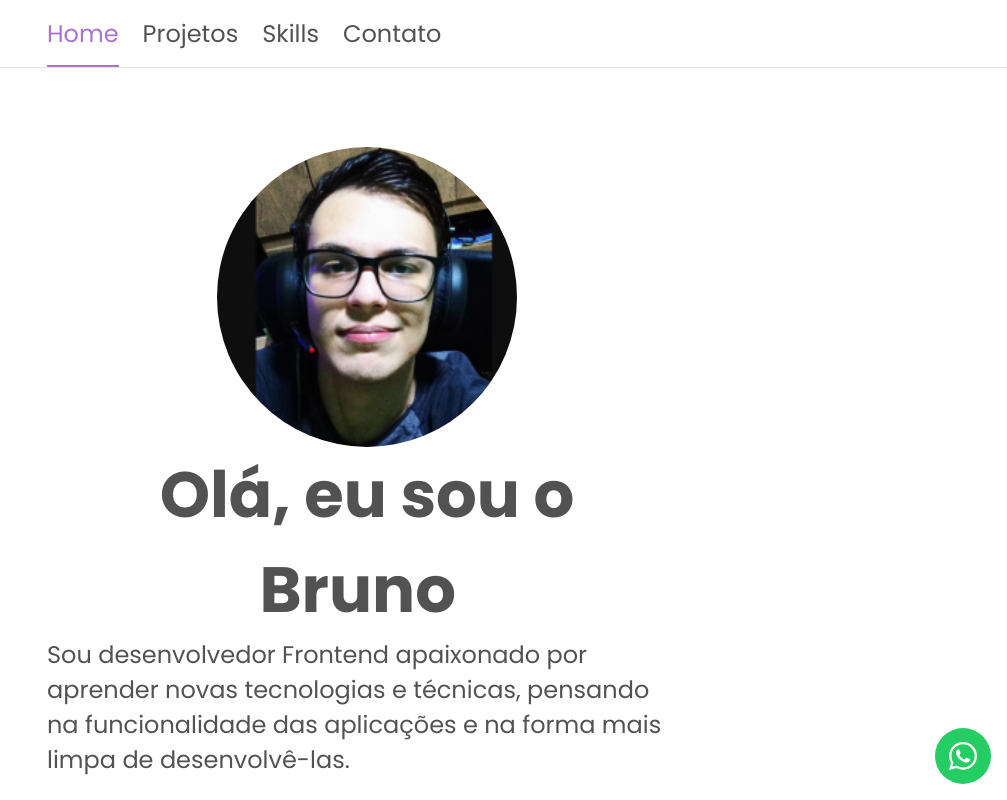
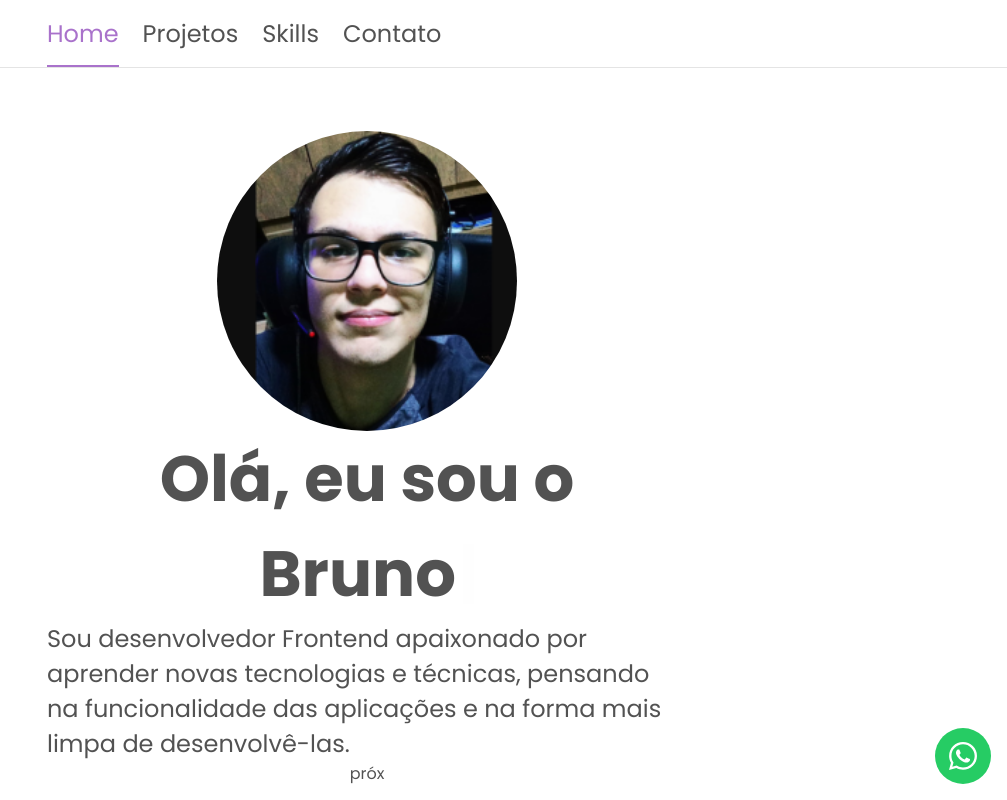
Before and after one commit to BrunoVigel/vercelportfolio, a Next.js app: page / in a window 1280 px wide. Shown: the top 800 px of the page, without its empty margins (273-1280 px from the left). Built offline with nearby package versions, Linux system fonts and the light colour scheme.

Commit message:
progressbar

```diff
--- a/package.json
+++ b/package.json
@@ -10,6 +10,7 @@
   },
   "dependencies": {
     "next": "12.1.6",
+    "nextjs-progressbar": "^0.0.14",
     "react": "18.1.0",
     "react-dom": "18.1.0",
     "react-icons": "^4.4.0",
--- a/src/pages/_app.tsx
+++ b/src/pages/_app.tsx
@@ -7,6 +7,7 @@ import { useState } from 'react'
 import Footer from '../components/Footer'
 import { useRouter } from 'next/router'
 import { ContactBnt } from '../components/ContactBtn'
+import NextNProgress from 'nextjs-progressbar';
 
 Modal.setAppElement('#__next')
 
@@ -27,9 +28,11 @@ function MyApp({ Component, pageProps }: AppProps) {
 
   return (
     <>
+
       <Header onOpenModal={handleOpenModal}/>
       <NavModal isOpen={isModalOpen} onRequestClose={handleCloseModal}/>
       <Component {...pageProps} />
+      <NextNProgress color='#a972cb' />
       <Footer/>
       <ContactBnt />
     </>
--- a/src/pages/index.tsx
+++ b/src/pages/index.tsx
@@ -10,6 +10,8 @@ import "swiper/css";
 import "swiper/css/pagination";
 import { Typewritter } from "../components/Typewritter";
 
+import Script from 'next/script'
+
 export default function Home() {
   return (
     <>
@@ -20,10 +22,11 @@ export default function Home() {
       <div className={`${styles.hero} container`}>
         <img src="/images/avatar.png" alt="" />
         <Typewritter />
+        <a href="#projetos">próx</a>
       </div>
 
       <div className="container">
-        <div className={styles.projectsHome}>
+        <div className={styles.projectsHome} id="projetos">
           <p>Projetos</p>
           <div className={styles.swiperContainer}>
             <Swiper modules={[Pagination]} pagination={{ clickable: true }}>
@@ -76,6 +79,8 @@ export default function Home() {
           <Link href="/skills">Ver stack completa</Link>
         </div>
       </div>
+      <Script>{`var a = document.querySelector('#projetos')
+                console.log(a)`}</Script>
     </>
   );
 }
--- a/src/pages/projetos/index.tsx
+++ b/src/pages/projetos/index.tsx
@@ -62,7 +62,7 @@ export default function projetos() {
                         </Swiper>
                         <div className={styles.descricaoProjeto}>
                                 <p>Ignews</p>
-                                <p>Projeto de Blog pessoal com opção de inscrição paga desenvolivida com React, Typescript, Jamstack com Stripe, FaunaDB e Prismic. Também utilizado Jest para os testes unitários.</p>
+                                <p>Projeto de Blog pessoal com opção de inscrição paga desenvolivida com React, Next, Typescript, Jamstack com Stripe, FaunaDB e Prismic. Também utilizado Jest para os testes unitários.</p>
                         </div>
                     </div>
                 </div>
--- a/src/pages/styles.module.scss
+++ b/src/pages/styles.module.scss
@@ -1,5 +1,6 @@
 .hero {
-    margin-top: 7rem;
+    padding-top: 6rem;
+    padding-bottom: 4rem;
     display: flex;
     flex-direction: column;
     align-items: center;
--- a/src/styles/globals.scss
+++ b/src/styles/globals.scss
@@ -81,7 +81,7 @@ ul {
 
 .ReactModal__Overlay {
   opacity: 0;
-  transform: translateY(-400px);
+  transform: translateY(-800px);
   transition: all 200ms ease-in-out;
 }
 
@@ -93,7 +93,7 @@ ul {
 
 .ReactModal__Overlay--before-close {
   opacity: 0;
-  transform: translateY(-400px);
+  transform: translateY(-800px);
 }
 
 
```
Also changed, not shown: 1 other file (tests, documents, lock files or other folders).
